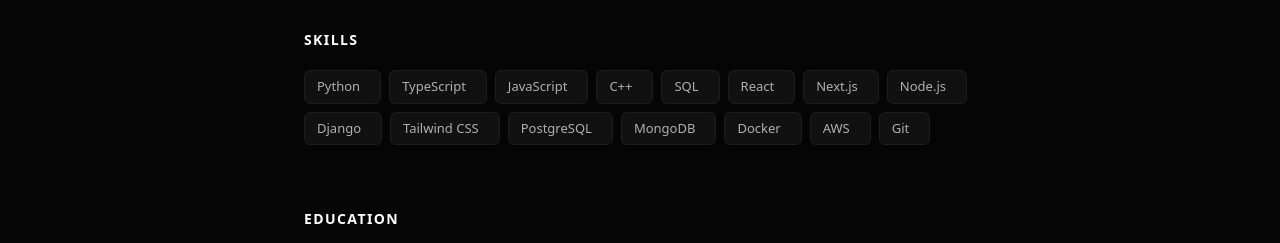
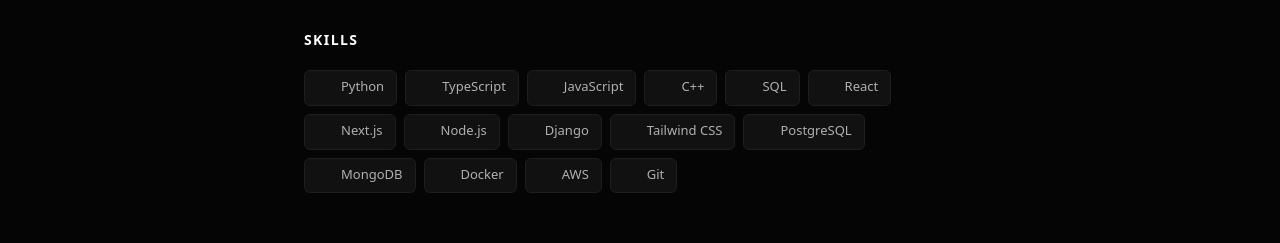
Before and after one commit to vraj00222/vrajpatel.dev, a React (Vite) app: page / in a window 1280 px wide. Shown: the part 355-598 px from the top of the page. Built offline with nearby package versions, Linux system fonts and the light colour scheme; no server answers; a web font is replaced by a local one.

Commit message:
Refine skills hover fill animation and logo reveal

```diff
--- a/src/components/About.tsx
+++ b/src/components/About.tsx
@@ -3,24 +3,24 @@ import { FadeIn } from "./FadeIn";
 import { useState, type CSSProperties } from "react";
 import { motion, AnimatePresence } from "framer-motion";
 import { Copy, Check, ArrowUpRight } from "lucide-react";
+import { getTechColor, getTechLogo } from "./TechIcon";
 
-const SKILL_COLORS: Record<string, string> = {
-  Python: "#3776AB",
-  TypeScript: "#3178C6",
-  JavaScript: "#F7DF1E",
-  "C++": "#00599C",
-  SQL: "#E38C00",
-  React: "#61DAFB",
-  "Next.js": "#111111",
-  "Node.js": "#339933",
-  Django: "#44B78B",
-  "Tailwind CSS": "#06B6D4",
-  PostgreSQL: "#4169E1",
-  MongoDB: "#47A248",
-  Docker: "#2496ED",
-  AWS: "#FF9900",
-  Git: "#F05032",
-};
+function getReadableTextColor(hex: string) {
+  const cleaned = hex.replace("#", "");
+  const value = cleaned.length === 3
+    ? cleaned
+        .split("")
+        .map((c) => c + c)
+        .join("")
+    : cleaned;
+
+  const r = parseInt(value.slice(0, 2), 16);
+  const g = parseInt(value.slice(2, 4), 16);
+  const b = parseInt(value.slice(4, 6), 16);
+  const luminance = (0.299 * r + 0.587 * g + 0.114 * b) / 255;
+
+  return luminance > 0.6 ? "#111111" : "#ffffff";
+}
 
 export function About() {
   const [copied, setCopied] = useState(false);
@@ -41,21 +41,33 @@ export function About() {
             Skills
           </h2>
           <div className="flex flex-wrap gap-2">
-            {SKILLS.map((skill) => (
+            {SKILLS.map((skill) => {
+              // Next.js brand white would disappear on light backgrounds.
+              const skillColor = skill === "Next.js" ? "#2d2d2d" : getTechColor(skill);
+              const hoverTextColor = getReadableTextColor(skillColor);
+              const logoColor = skill === "Next.js" ? "#ffffff" : skillColor;
+
+              return (
                 <motion.span
                   key={skill}
-                className="group relative isolate overflow-hidden px-3 py-1.5 text-[13px] font-medium rounded-md bg-surface dark:bg-dark-surface border border-border dark:border-dark-border text-text-secondary dark:text-dark-text-secondary transition-all duration-250 hover:border-(--skill-color)"
-                style={{ "--skill-color": SKILL_COLORS[skill] ?? "#111111" } as CSSProperties}
+                  className="group relative isolate overflow-hidden px-3 py-1.5 text-[13px] font-medium rounded-md bg-surface dark:bg-dark-surface border border-border dark:border-dark-border text-text-secondary dark:text-dark-text-secondary transition-all duration-150 hover:border-(--skill-color)"
+                  style={{ "--skill-color": skillColor, "--skill-fg": hoverTextColor } as CSSProperties}
                   whileHover={{ y: -2 }}
-                transition={{ type: "spring", stiffness: 420, damping: 24 }}
+                  transition={{ type: "spring", stiffness: 580, damping: 32 }}
                 >
-                <span className="pointer-events-none absolute inset-0 -z-10 origin-left scale-x-0 rounded-md bg-(--skill-color)/12 transition-transform duration-250 ease-out group-hover:scale-x-100" />
-                <span className="pointer-events-none absolute right-2 top-1/2 h-1.5 w-1.5 -translate-y-1/2 translate-x-1 rounded-full bg-(--skill-color) opacity-0 transition-all duration-250 group-hover:translate-x-0 group-hover:opacity-100" />
-                <span className="pr-2 transition-colors duration-250 group-hover:text-(--skill-color) dark:group-hover:text-(--skill-color)">
+                  <span className="pointer-events-none absolute inset-0 -z-10 -translate-x-[102%] transform-gpu bg-(--skill-color) transition-transform duration-180 ease-[cubic-bezier(0.22,1,0.36,1)] group-hover:translate-x-0" />
+
+                  <span className="relative z-10 inline-flex items-center gap-1.5">
+                    <span className="flex h-4.5 w-4.5 items-center justify-center rounded-md bg-bg/90 dark:bg-dark-bg/85 opacity-0 -translate-x-1 scale-95 shadow-sm transition-all duration-150 ease-out group-hover:opacity-100 group-hover:translate-x-0 group-hover:scale-100">
+                      {getTechLogo(skill, 13, logoColor)}
+                    </span>
+                    <span className="transition-colors duration-150 group-hover:text-(--skill-fg) dark:group-hover:text-(--skill-fg)">
                       {skill}
                     </span>
+                  </span>
                 </motion.span>
-            ))}
+              );
+            })}
           </div>
         </FadeIn>
 
--- a/src/components/TechIcon.tsx
+++ b/src/components/TechIcon.tsx
@@ -315,6 +315,24 @@ function LetterIcon({ name, size, color }: { name: string; size: number; color:
   );
 }
 
+export function getTechColor(name: string): string {
+  return tech[name]?.color ?? "#a0a0a0";
+}
+
+export function getTechLogo(
+  name: string,
+  size = 16,
+  colorOverride?: string
+): ReactNode {
+  const entry = tech[name];
+  const color = colorOverride ?? getTechColor(name);
+  return entry ? (
+    entry.icon({ size, color })
+  ) : (
+    <LetterIcon name={name} size={size} color={color} />
+  );
+}
+
 /* ── Exported component — expanding pill on hover ─────────────────── */
 
 interface TechIconProps {
```
Lines whose indentation alone changed are shown as unchanged.
